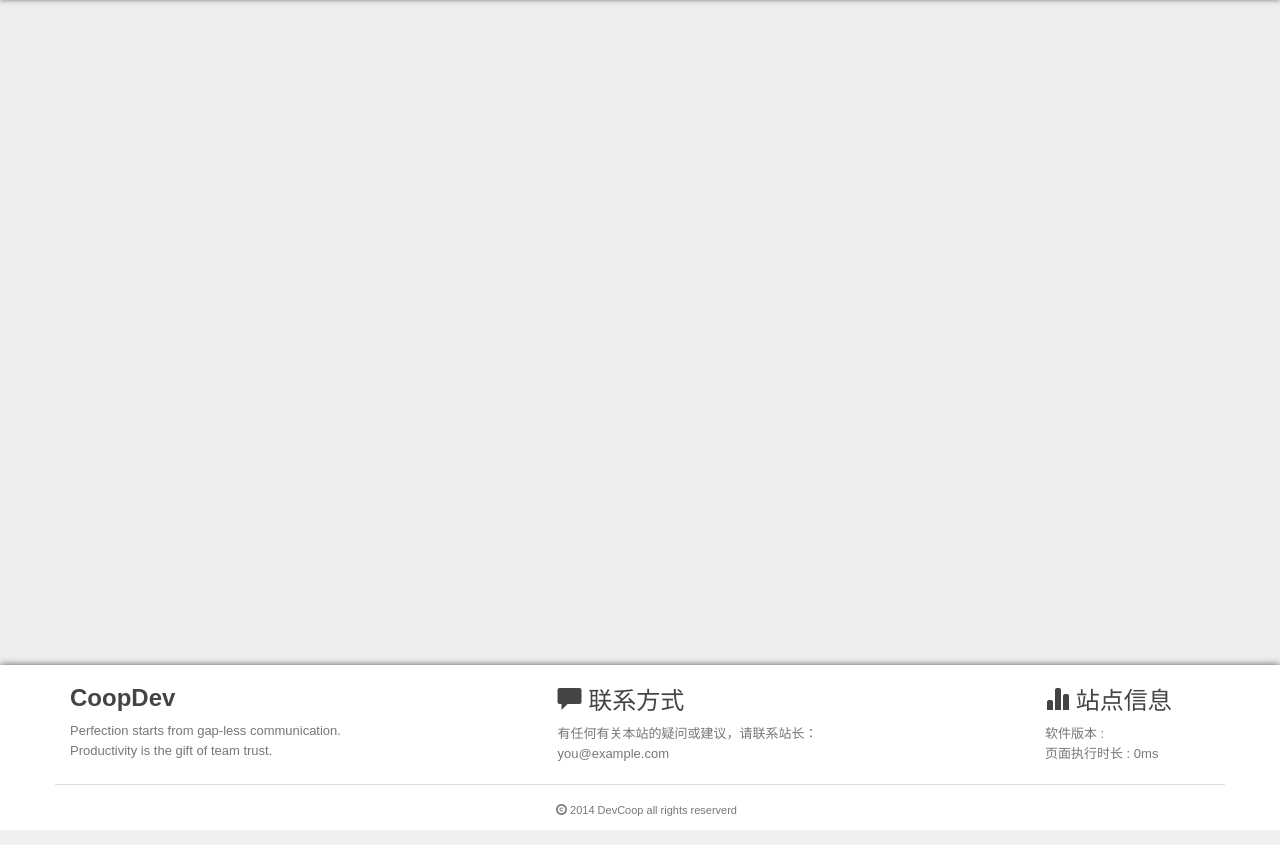
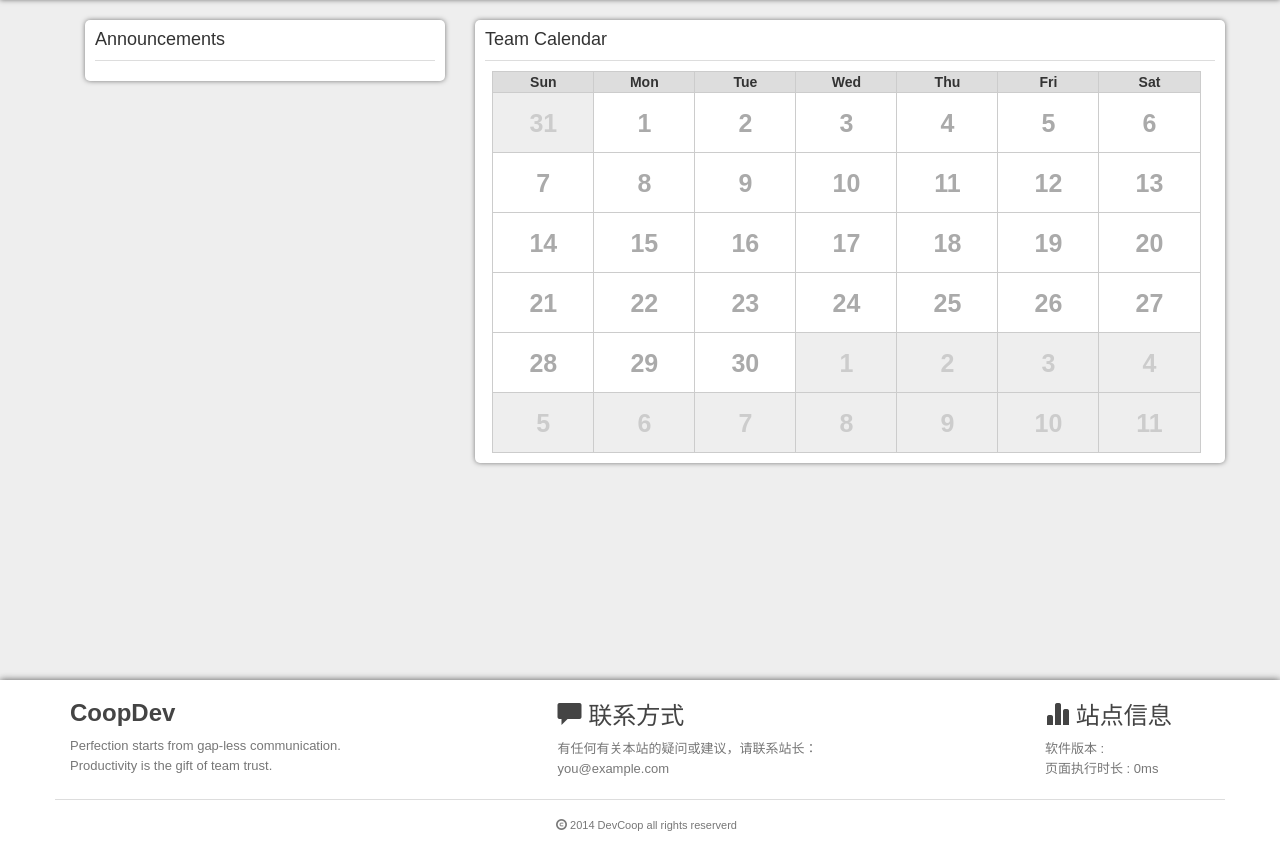
Before and after one commit to davidaq/coopdev, a PHP site: page / in a window 1280 px wide. Shown: the part 65-910 px from the top of the page. Run offline with PHP 8.4, Linux system fonts and the light colour scheme.

Commit message:
calendar

```diff
--- /dev/null
+++ b/res/js/events.js
@@ -0,0 +1,20 @@
+var setCalendar = function() {
+    _.templateSettings = {
+        evaluate: /\[\[(.*?)\]\]/g,
+        interpolate: /\[\[=(.*?)\]\]/g,
+        excape: /\[\[\-(.*?)\]\]/g,
+    };
+    var tpl;
+    $(function() {
+        tpl = _.template($('#caltpl').html());
+    });
+    return function(year, month) {
+        $.get('calendar', {year:year,month:month}, function(cdata) {
+            $('.events .calendar').html(tpl(cdata));
+        }, 'JSON');
+    };
+}();
+$(function() {
+    var now = new Date();
+    setCalendar(now.getFullYear(), now.getMonth() + 1);
+});
--- a/res/js/header.js
+++ b/res/js/header.js
@@ -1,6 +1,6 @@
 $(function() {
     new Headroom($('.header')[0], {
-      scroll: 70,
+      offset: 40,
       tolerance: 5
     }).init();
     $('.header a').tooltip({
--- /dev/null
+++ b/res/style/scss/_events.scss
@@ -0,0 +1,50 @@
+.events {
+    .block {
+        @include page-block;
+        min-height: 100%;
+    }
+    .calendar {
+        border-left: 1px solid #ccc;
+        margin-left: 1%;
+        .week {
+            overflow: hidden;
+            zoom: 1;
+            .day {
+                border-bottom: 1px solid #ccc;
+                border-right: 1px solid #ccc;
+                float: left;
+                width: 14%;
+                height: 60px;
+                background: #eee;
+                position: relative;
+                &.title {
+                    border-top: 1px solid #ccc;
+                    font-weight: bold;
+                    background: #ddd;
+                    text-align: center;
+                    height: auto;
+                }
+                &.active {
+                    background: #fff;
+                    .daynum {
+                        color: #aaa;
+                    }
+                }
+                &.today {
+                }
+                .daynum {
+                    position: absolute;
+                    top: 0; left: 0; right: 0; bottom: 0;
+                    font-size: 25px;
+                    color: #ccc;
+                    @media (max-width:700px) {
+                        font-size: 12px;
+                    }
+                    line-height: 60px;
+                    font-weight: bold;
+                    text-align: center;
+                }
+            }
+        }
+    }
+}
--- a/res/style/scss/_header.scss
+++ b/res/style/scss/_header.scss
@@ -105,5 +105,5 @@
   }
 }
 .header-pad {
-  height: 70px;
+  height: 85px;
 }
--- a/res/style/scss/_login.scss
+++ b/res/style/scss/_login.scss
@@ -2,11 +2,6 @@
     @include page-block;
     margin-top: 5%;
     padding: 10px;
-    h3 {
-        margin: 0 0 10px 0;
-        padding-bottom: 10px;
-        border-bottom: 1px solid #ddd;
-    }
     .errormsg {
         line-height: 35px;
         color: $brand-danger;
--- a/res/style/scss/index.scss
+++ b/res/style/scss/index.scss
@@ -7,7 +7,14 @@ $brand-danger:  #d9534f;
 @mixin page-block {
   background: #fff;
   border-radius: 5px;
-  box-shadow: 0 0 10px #777;
+  padding: 10px;
+  margin-bottom: 10px;
+  box-shadow: 0 0 5px #777;
+  h1, h2, h3, h4, h5, h6, h7, h8, h9 {
+    margin: 0 0 10px 0;
+    padding-bottom: 10px;
+    border-bottom: 1px solid #ddd;
+  }
 }
 
 * {
@@ -25,6 +32,7 @@ body {
   @import 'footer';
   @import 'infopage';
   @import 'login';
+  @import 'events';
   .main-body {
     min-height: 80%;
   }
--- /dev/null
+++ b/src/action/calendar.php
@@ -0,0 +1,77 @@
+<?php
+$ret = array();
+function firstday($year, $month) {
+    return mktime(1, 1, 1, $month, 1, $year);
+}
+$time = firstday($_GET['year'], $_GET['month']);
+$date = date('Y-m-d-w', $time);
+list($year, $month, $day, $wday) = explode('-', $date);
+
+$year *= 1;
+$month *= 1;
+$day *= 1;
+$wday *= 1;
+
+$prevyear = $year;
+$prevmonth = $month - 1;
+if($prevmonth < 1) {
+    $prevmonth += 12;
+    $prevyear -= 1;
+}
+$nextyear = $year;
+$nextmonth = $month + 1;
+if($nextmonth > 12) {
+    $nextmonth -= 12;
+    $nextyear += 1;
+}
+
+$prevlastday = date('d', $time - 5000) * 1;
+$lastday = date('d', firstday($nextyear, $nextmonth) - 5000) * 1;
+
+$days = array();
+for($i = $wday; $i > 0; $i--) {
+    $days[] = array(
+        'year' => $prevyear,
+        'month' => $prevmonth,
+        'day' => $prevlastday - $i + 1,
+    );
+}
+for($i = 1; $i <= $lastday; $i++) {
+    $days[] = array(
+        'active' => true,
+        'year' => $year,
+        'month' => $month,
+        'day' => $i
+    );
+}
+$j = 1;
+for($i = count($days); $i < 42; $i++) {
+    $days[] = array(
+        'year' => $nextyear,
+        'month' => $nextmonth,
+        'day' => $j++
+    );
+}
+$ny = date('Y', time()) * 1;
+$nm = date('m', time()) * 1;
+$nd = date('d', time()) * 1;
+foreach($days as &$day) {
+    $y = $day['year'];
+    $m = $day['month'];
+    $d = $day['day'];
+    if($y == $ny && $m == $nm && $d == $nd) {
+        $day['istoday'] = true;
+    }
+    if(data_exists("calendar/$y-$m-$d")) {
+        $day['mark'] = json_decode(data_read("calendar/$y-$m-$d"), true);
+    }
+}
+
+$ret['days'] = $days;
+$ret['year'] = $year;
+$ret['month'] = $month;
+$ret['prevyear'] = $prevyear;
+$ret['prevmonth'] = $prevmonth;
+$ret['nextyear'] = $nextyear;
+$ret['nextmonth'] = $nextmonth;
+die(json_encode($ret));
--- a/src/view/header.html
+++ b/src/view/header.html
@@ -9,11 +9,12 @@
     <title>{{Site Title}}</title>
 
     <!-- dependencies -->
-    <link rel="stylesheet" href="<%=BASE%>dep/css/bootstrap.min.css">
-    <link rel="stylesheet" href="<%=BASE%>dep/css/bootstrap-theme.min.css">
+    <link rel="stylesheet" href="<%=BASE%>dep/css/bootstrap.min.css"/>
+    <link rel="stylesheet" href="<%=BASE%>dep/css/bootstrap-theme.min.css"/>
     <script type="text/javascript" src="<%=BASE%>dep/js/jquery.min.js"></script>
     <script type="text/javascript" src="<%=BASE%>dep/js/bootstrap.min.js"></script>
     <script type="text/javascript" src="<%=BASE%>dep/js/headroom.min.js"></script>
+    <script type="text/javascript" src="<%=BASE%>dep/js/underscore.min.js"></script>
 
     <link rel="stylesheet" type="text/css" href="<%=BASE%>res/style/index.css"/>
     <script type="text/javascript" src="<%=BASE%>res/js/header.js"></script>
--- a/src/view/index.html
+++ b/src/view/index.html
@@ -1,7 +1,32 @@
 <%=tpl('header')%>
-<div class="container">
+<script type="text/javascript" src="res/js/events.js"></script>
+<script type="text/template" id="caltpl">
+    <div class="week">
+    [[_.each(['{{Sun}}','{{Mon}}','{{Tue}}','{{Wed}}','{{Thu}}','{{Fri}}','{{Sat}}'], function(day) {]]
+        <div class="day title">[[=day]]</div>
+    [[})]]
+    [[_.each(days, function(day, index) {console.log(day);]]
+        [[if(index % 7 ==0) {]]
+            </div> <div class="week">
+        [[}]]
+        <div class="day[[if(day.istoday){]] today[[}if(day.active){]] active[[}]]">
+            <div class="daynum">[[=day.day]]</div>
+        </div>
+    [[})]]
+    </div>
+</script>
+<div class="container events">
     <div class="row">
-        <div class="">
+        <div class="col-sm-4">
+            <div class="block">
+                <h4>{{Announcements}}</h4>
+            </div>
+        </div>
+        <div class="col-sm-8">
+            <div class="block">
+                <h4>{{Team Calendar}}</h4>
+                <div class="calendar"></div>
+            </div>
         </div>
     </div>
 </div>
```
Also changed, not shown: index.php (+24 -0 lines), dep/js/underscore.min.js (added), res/style/index.css, 1 other file.
